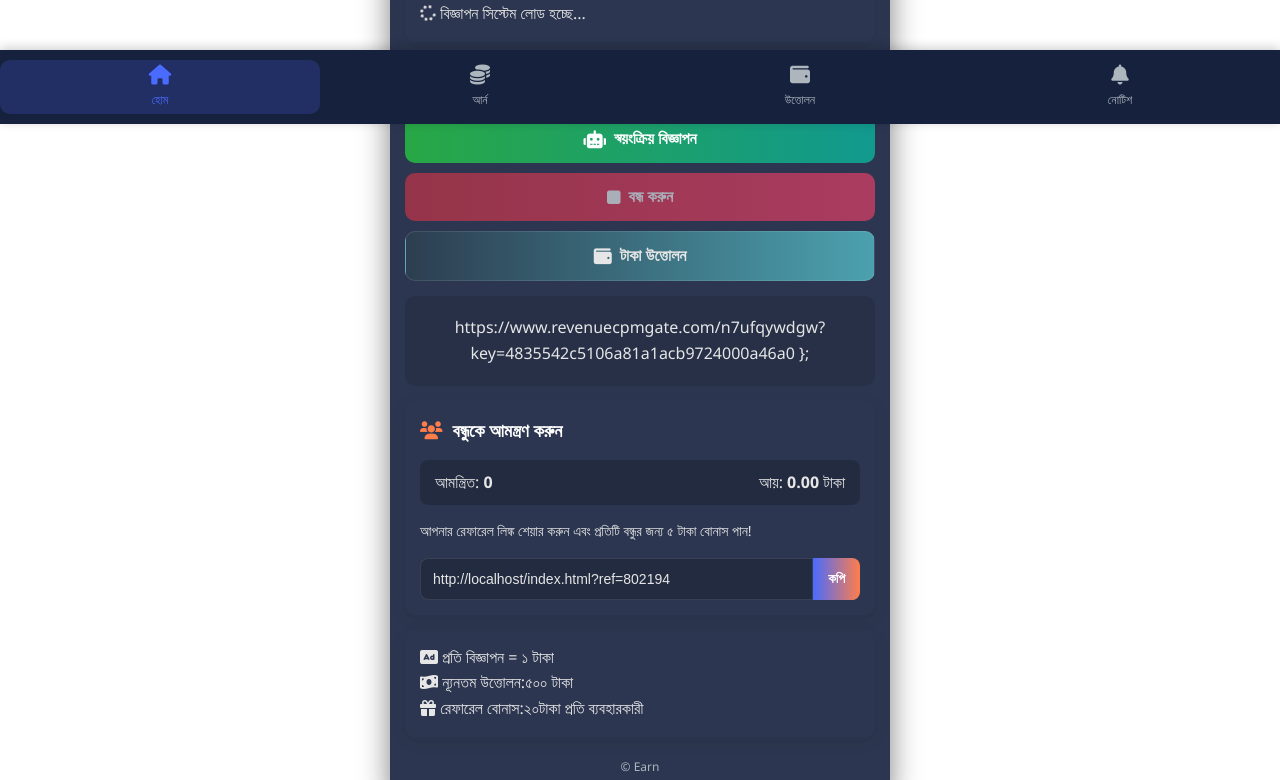
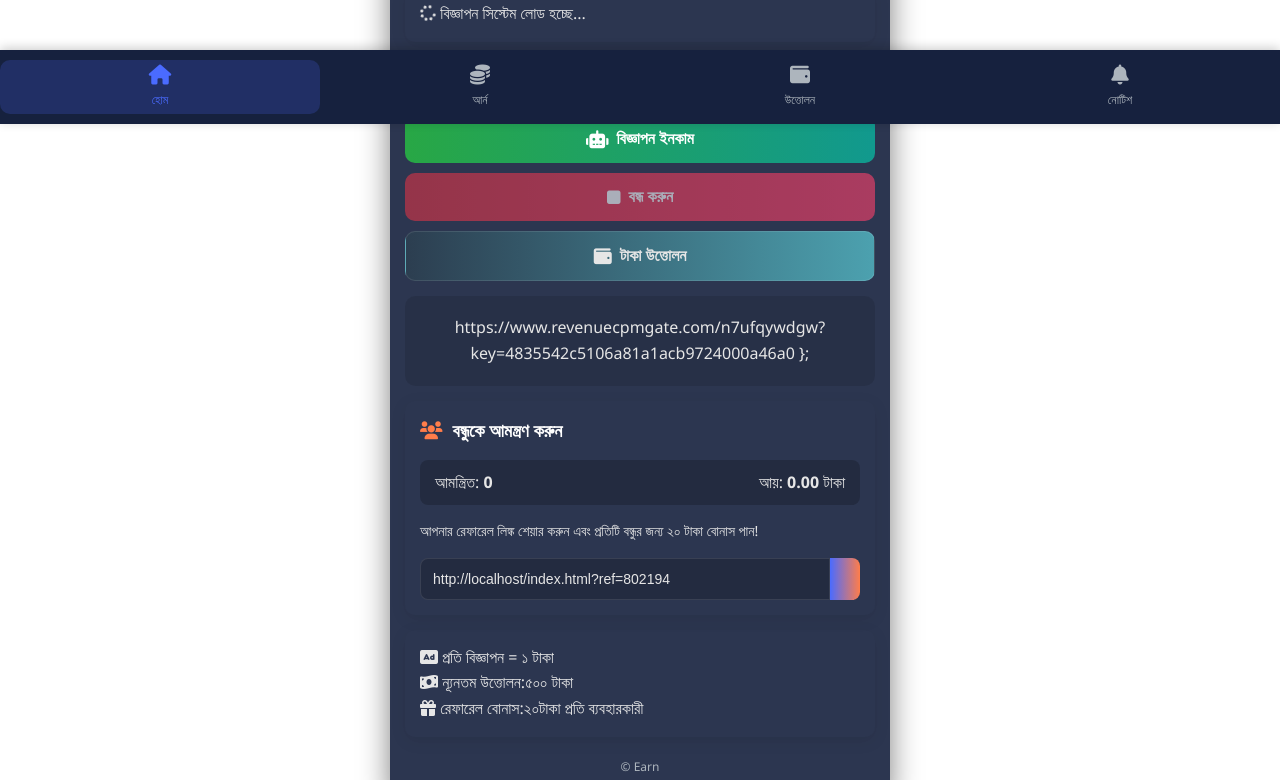
Before and after one commit to profarabi512-del/Earnaddbot, a plain HTML site: page index.html in a window 1280 px wide. Shown: the part 676-1456 px from the top of the page. Drawn offline with Linux system fonts and the light colour scheme.

Commit message:
Earnincom

```diff
--- a/index.html
+++ b/index.html
@@ -544,7 +544,7 @@
                     <i class="fas fa-play"></i> বিজ্ঞাপন দেখুন (১ টাকা)
                 </button>
                 <button class="btn btn-success" id="auto-ad-btn" onclick="startAutoAds()">
-                    <i class="fas fa-robot"></i> স্বয়ংক্রিয় বিজ্ঞাপন
+                    <i class="fas fa-robot"></i> বিজ্ঞাপন ইনকাম
                 </button>
                 <button class="btn btn-danger" id="stop-auto-btn" onclick="stopAutoAds()" disabled>
                     <i class="fas fa-stop"></i> বন্ধ করুন
@@ -571,10 +571,10 @@
                     <div>আমন্ত্রিত: <strong id="referral-count">0</strong></div>
                     <div>আয়: <strong id="referral-earnings">0.00</strong> টাকা</div>
                 </div>
-                <p style="font-size: 14px; margin-bottom: 10px;">আপনার রেফারেল লিঙ্ক শেয়ার করুন এবং প্রতিটি বন্ধুর জন্য ৫ টাকা বোনাস পান!</p>
+                <p style="font-size: 14px; margin-bottom: 10px;">আপনার রেফারেল লিঙ্ক শেয়ার করুন এবং প্রতিটি বন্ধুর জন্য ২০ টাকা বোনাস পান!</p>
                 <div class="referral-link-container">
                     <input type="text" id="referral-link" readonly>
-                    <button id="copy-referral" onclick="copyReferralLink()">কপি</button>
+                    <button id="copy-referral" onclick="copyReferralLink()",copy</button>
                 </div>
             </div>
 
@@ -594,7 +594,7 @@
                     <i class="fas fa-play"></i> বিজ্ঞাপন দেখুন (১টাকা)
                 </button>
                 <button class="btn btn-success" id="auto-ad-btn-earn" onclick="startAutoAds()">
-                    <i class="fas fa-robot"></i> স্বয়ংক্রিয় বিজ্ঞাপন
+                    <i class="fas fa-robot"></i> ইনকাম বিজ্ঞাপন
                 </button>
                 <button class="btn btn-danger" id="stop-auto-btn-earn" onclick="stopAutoAds()" disabled>
                     <i class="fas fa-stop"></i> বন্ধ করুন
```
